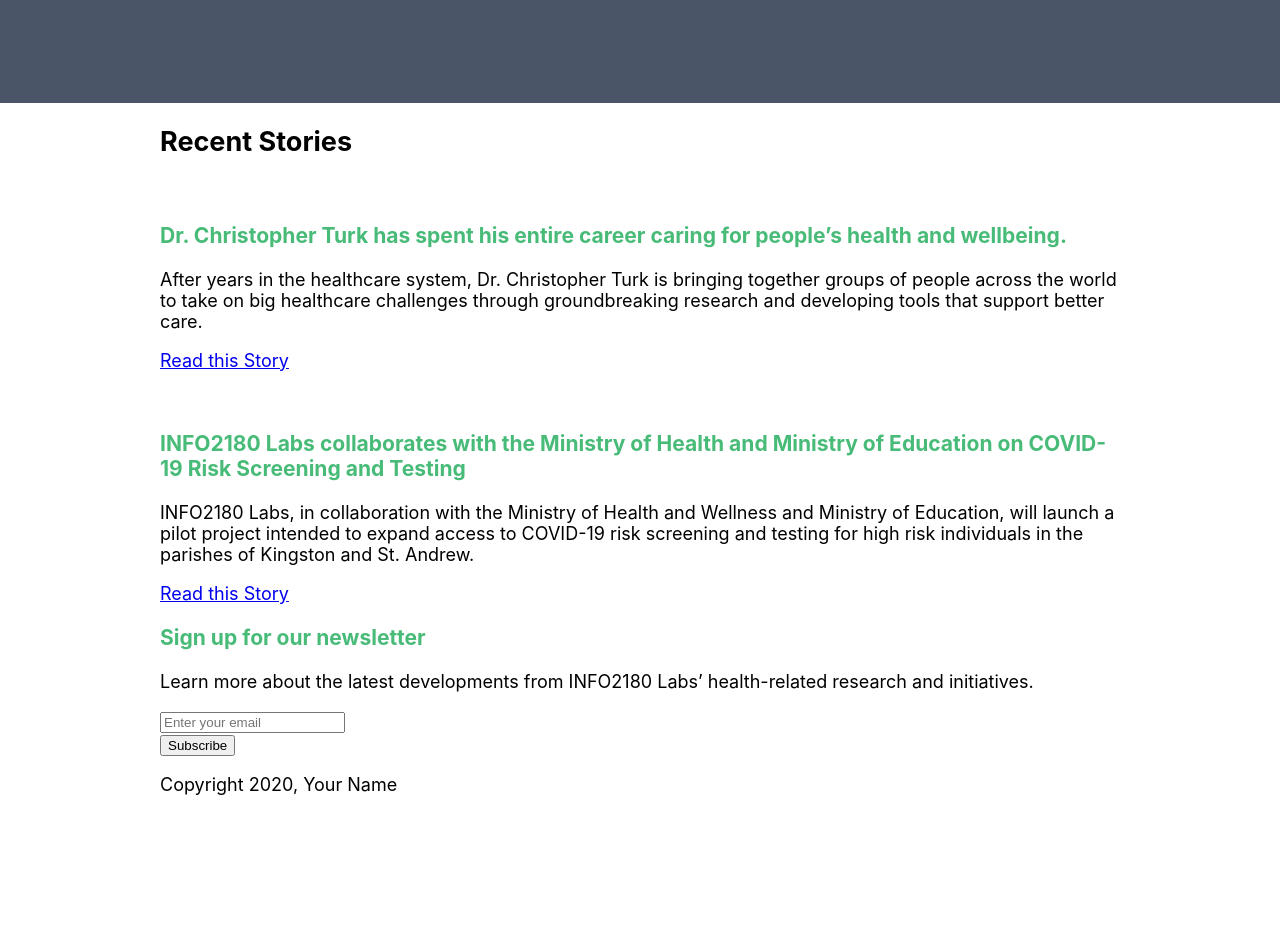
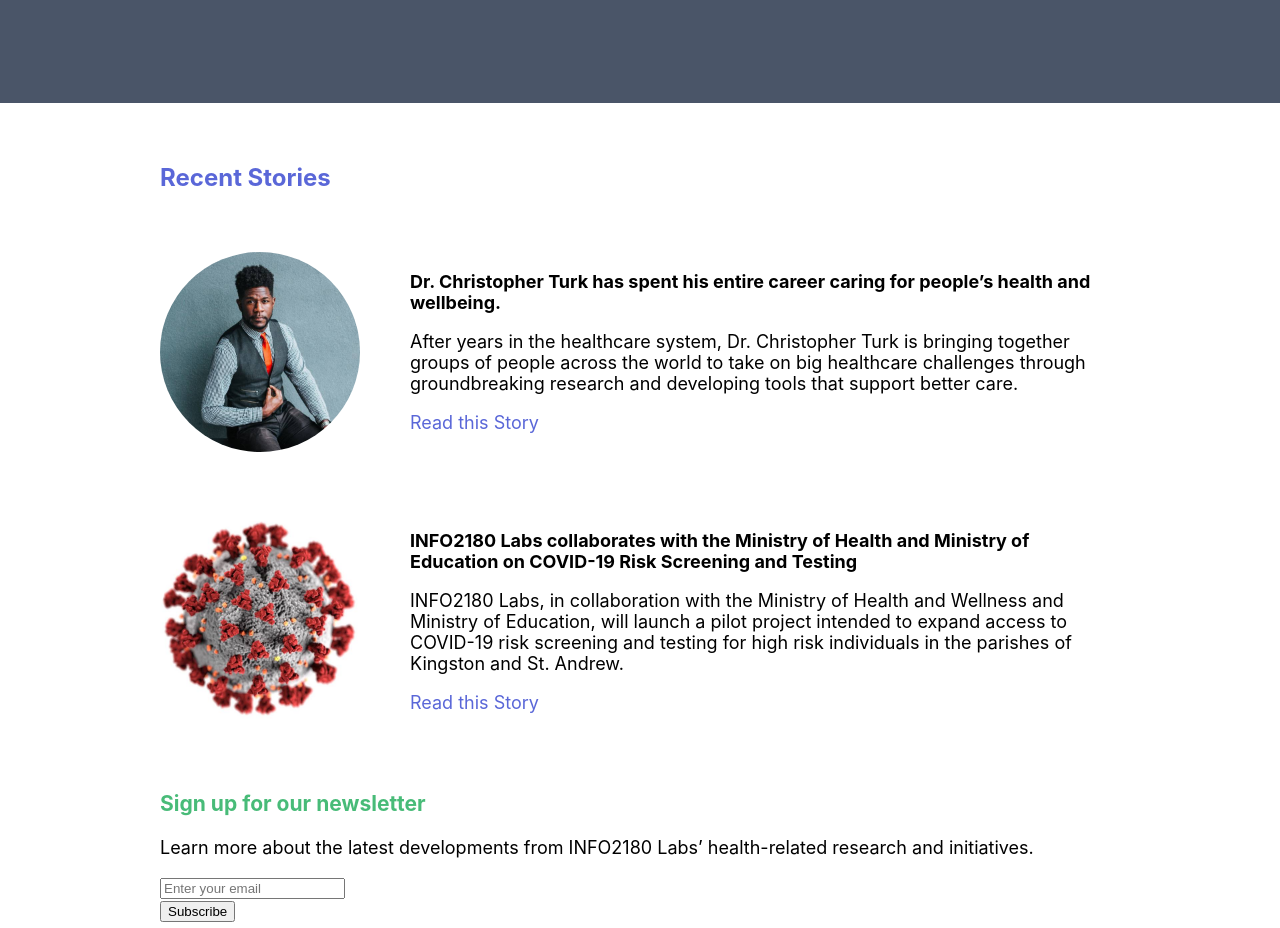
Before and after one commit to michii117/info2180-project1, a plain HTML site: page index.html in a window 1280 px wide. Shown: the part 1453-2381 px from the top of the page. Before the commit the page ends 2266 px from the top, so only its background shows below. Drawn offline with Linux system fonts and the light colour scheme.

Commit message:
Editied index and style sheet for recent stories section

```diff
--- a/index.html
+++ b/index.html
@@ -77,7 +77,7 @@
             <div class="container">
                 <h2>Recent Stories</h2>
                 <article>
-                    <img src="" alt="">
+                    <img src="testimonial.jpg" alt="">
                     <div class="article-body">
                         <h3>Dr. Christopher Turk has spent his entire career caring for people’s health and wellbeing.</h3>
                         <p>After years in the healthcare system, Dr. Christopher Turk is bringing together groups of people across the world to take on big healthcare challenges through groundbreaking research and developing tools that support better care.</p>
@@ -85,7 +85,7 @@
                     </div>
                 </article>
                 <article>
-                    <img src="" alt="">
+                    <img src="covid.jpg" alt="">
                     <div class="article-body">
                         <h3>INFO2180 Labs collaborates with the Ministry of Health and Ministry of Education on COVID-19 Risk Screening and Testing</h3>
                         <p>INFO2180 Labs, in collaboration with the Ministry of Health and Wellness and Ministry of Education, will launch a pilot project intended to expand access to COVID-19 risk screening and testing for high risk individuals in the parishes of Kingston and St. Andrew.</p>
--- a/styles.css
+++ b/styles.css
@@ -165,3 +165,40 @@
     justify-content: center;
     align-items: center;
 }
+
+
+
+
+article> img{
+    width:200px;
+    border-radius: 100%;
+    margin-right: 50px;
+}
+
+article{
+    grid-area: header;
+    display: flex;
+    justify-content: center;
+    align-items: center;
+    margin:60px 0px;
+}
+
+
+.stories> .container> h2 {
+    margin-top: 60px;
+    color: #5A67D8;
+    font-size: 24px;
+}
+
+
+.article-body> p> a {
+    color: #5A67D8;
+    text-decoration: none;
+}
+
+
+
+.article-body> h3 {
+    font-size: 18px;
+    color: #000000;
+}
```
Also changed, not shown: covid.jpg (added), testimonial.jpg (added).
